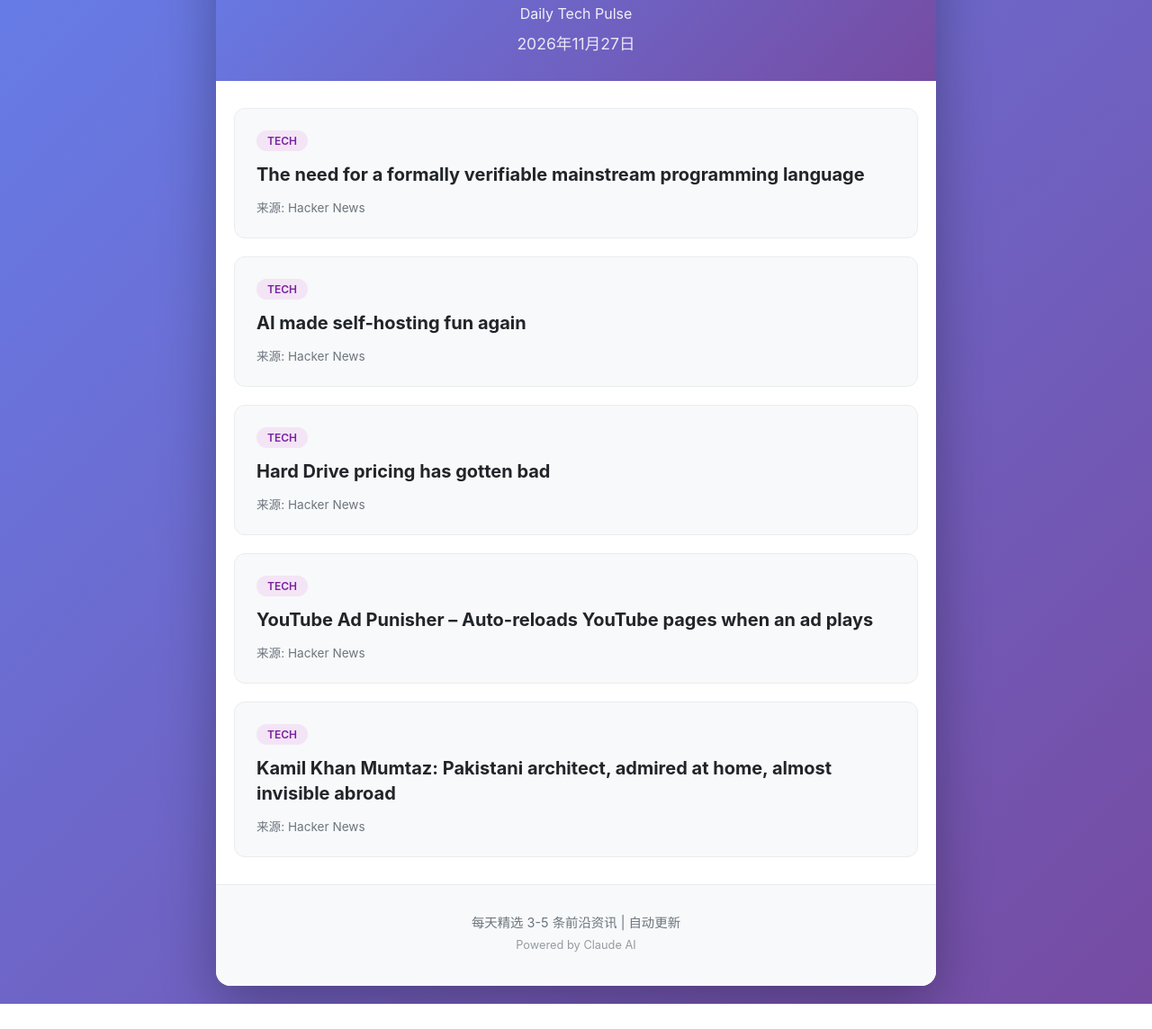
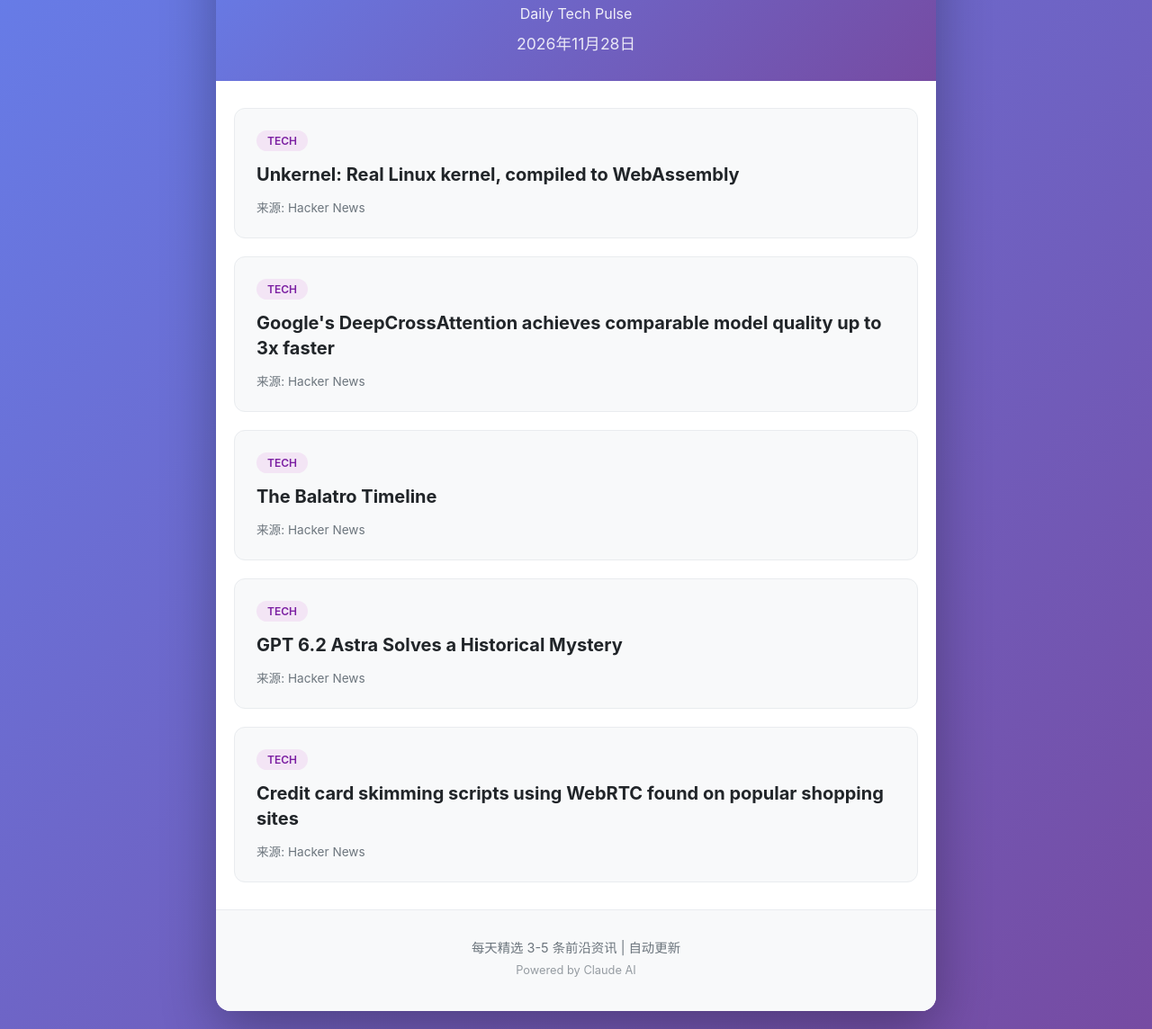
Before and after one commit to guixin1/daily-tech-pulse, a plain HTML site: page index.html in a window 1280 px wide. Shown: the part 121-1265 px from the top of the page at 90% size. Before the commit the page ends 1237 px from the top, so only its background shows below. Drawn offline with Linux system fonts and the light colour scheme.

Commit message:
Update daily news - 2026-11-28

```diff
--- a/index.html
+++ b/index.html
@@ -11,7 +11,7 @@
         <header>
             <h1>每日前沿</h1>
             <p class="subtitle">Daily Tech Pulse</p>
-            <p class="date">2026年11月27日</p>
+            <p class="date">2026年11月28日</p>
         </header>
 
         <main>
@@ -19,7 +19,7 @@
 
                 <article class="news-item">
                     <span class="source-tag tech">tech</span>
-                    <h2><a href="https://blainehansen.me/post/mainstream-verifiable-language/" target="_blank" rel="noopener">The need for a formally verifiable mainstream programming language</a></h2>
+                    <h2><a href="https://unkernel.dev" target="_blank" rel="noopener">Unkernel: Real Linux kernel, compiled to WebAssembly</a></h2>
                     <p class="summary"></p>
                     <div class="meta">
                         <span class="source">来源: Hacker News</span>
@@ -28,7 +28,7 @@
 
                 <article class="news-item">
                     <span class="source-tag tech">tech</span>
-                    <h2><a href="https://janlukas.blog/posts/ai-self-hosting" target="_blank" rel="noopener">AI made self-hosting fun again</a></h2>
+                    <h2><a href="https://research.google/blog/supercharging-transformer-residual-connections/" target="_blank" rel="noopener">Google's DeepCrossAttention achieves comparable model quality up to 3x faster</a></h2>
                     <p class="summary"></p>
                     <div class="meta">
                         <span class="source">来源: Hacker News</span>
@@ -37,7 +37,7 @@
 
                 <article class="news-item">
                     <span class="source-tag tech">tech</span>
-                    <h2><a href="https://blog.ktz.me/black-friday-hard-drive-prices-are-messed-up/" target="_blank" rel="noopener">Hard Drive pricing has gotten bad</a></h2>
+                    <h2><a href="https://localthunk.com/blog/balatro-timeline-3aarh" target="_blank" rel="noopener">The Balatro Timeline</a></h2>
                     <p class="summary"></p>
                     <div class="meta">
                         <span class="source">来源: Hacker News</span>
@@ -46,7 +46,7 @@
 
                 <article class="news-item">
                     <span class="source-tag tech">tech</span>
-                    <h2><a href="https://github.com/antonpictures/youtube-punisher" target="_blank" rel="noopener">YouTube Ad Punisher – Auto-reloads YouTube pages when an ad plays</a></h2>
+                    <h2><a href="https://generativehistory.substack.com/p/gpt-62-astra-solves-a-historical" target="_blank" rel="noopener">GPT 6.2 Astra Solves a Historical Mystery</a></h2>
                     <p class="summary"></p>
                     <div class="meta">
                         <span class="source">来源: Hacker News</span>
@@ -55,7 +55,7 @@
 
                 <article class="news-item">
                     <span class="source-tag tech">tech</span>
-                    <h2><a href="https://worksinprogress.co/issue/the-greatest-architect-youve-never-heard-of-is-in-pakistan/" target="_blank" rel="noopener">Kamil Khan Mumtaz: Pakistani architect, admired at home, almost invisible abroad</a></h2>
+                    <h2><a href="https://www.infohawk.com/news/2026-11-27-black-friday-webrtc-skimmer" target="_blank" rel="noopener">Credit card skimming scripts using WebRTC found on popular shopping sites</a></h2>
                     <p class="summary"></p>
                     <div class="meta">
                         <span class="source">来源: Hacker News</span>
```
